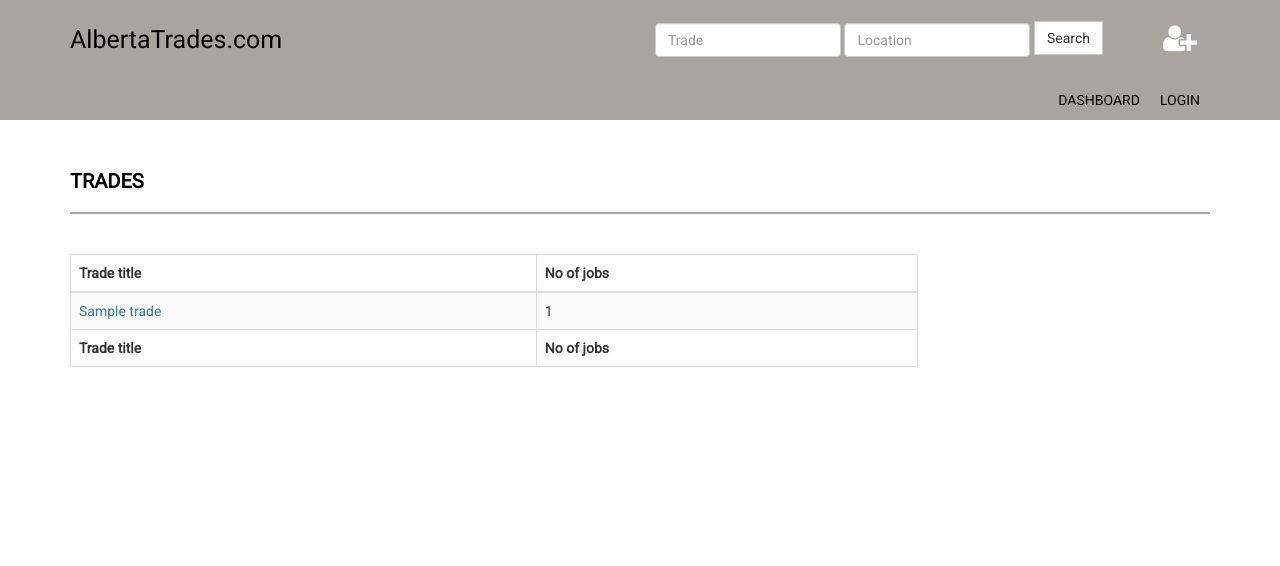
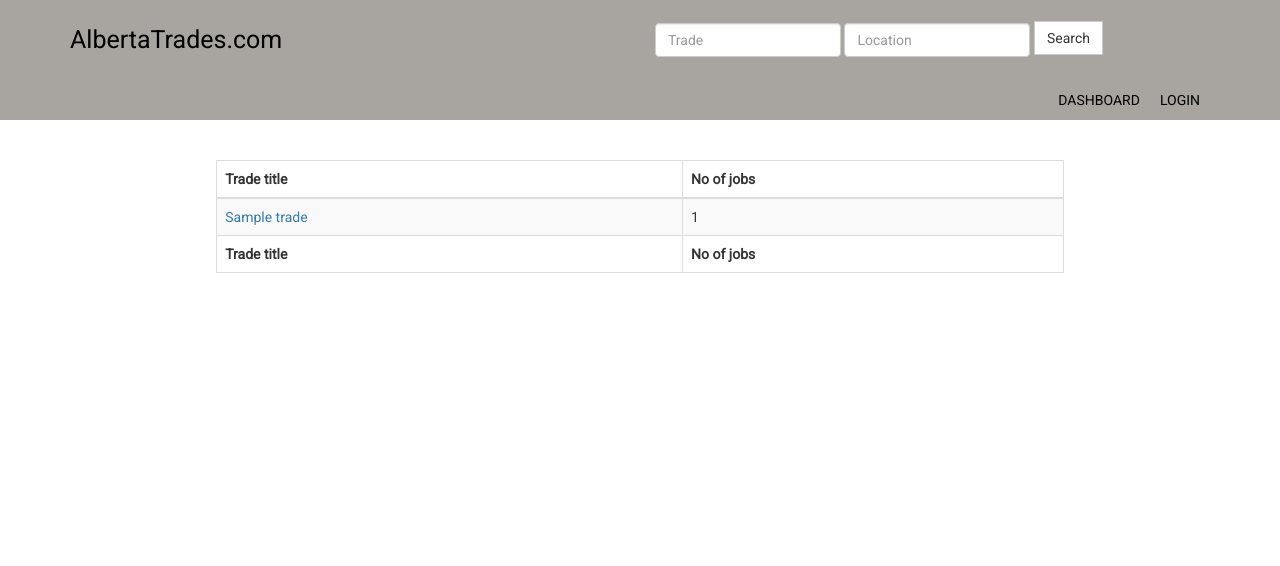
Before and after one commit to asatia07/albertatrades, a Django app: page / in a window 1280 px wide. Shown: the top 566 px of the page. Run offline with Django 3.2, Linux system fonts and the light colour scheme; tables that the repository leaves empty hold one stand-in row (values such as "Sample post"); parts of the project's set-up code (start-up, migrations or seed data) failed here and were passed over; some libraries are stand-ins or nearby versions.

Commit message:
Some UI tweaks..

```diff
--- a/indeed/templates/indeed/home.html
+++ b/indeed/templates/indeed/home.html
@@ -7,12 +7,7 @@
 {% block content %}
   <div class="container">
     <div class="row">
-      <div class="col-md-12">
-        <h4 class="page-head-line">{% trans "Trades" %}</h4>
-      </div>
-    </div>
-    <div class="row">
-      <div class="col-md-9">
+      <div class="col-md-9" style="margin: auto; float: none;">
         <table class="table table-striped table-bordered table-hover display" id="trades" cellspacing="0" width="100%">
             <thead>
               <tr>
--- a/indeed/templates/indeed/search.html
+++ b/indeed/templates/indeed/search.html
@@ -6,12 +6,6 @@
 
 {% block content %}
     <div class="container">
-        <div class="row">
-          <div class="col-md-12">
-            <h4 class="page-head-line">{% trans "Results" %}</h4>
-          </div>
-        </div>
-
 
         <div class="row">
           <div class="col-md-12">
--- a/templates/base.html
+++ b/templates/base.html
@@ -56,15 +56,15 @@
                       <div class="dropdown-menu dropdown-settings">
                         <div style="color: rgb(51, 51, 51);">Welcome, {{user.first_name}}</div>
                         <hr style="border-color: rgb(51, 51, 51);">
-                        <a href="#" class="btn btn-info btn-sm">Full Profile</a>&nbsp;<a href="{% url 'account_logout' %}" class="btn btn-danger btn-sm">Logout</a>
+                        <a href="/accounts/profile/" class="btn btn-info btn-sm">Full Profile</a>&nbsp;<a href="{% url 'account_logout' %}" class="btn btn-danger btn-sm">Logout</a>
                       </div>
                     </li>
                   </ul>
                 </div>
               {% else %}
-                <a href="{% url 'account_signup' %}">
+                <!-- a href="{% url 'account_signup' %}">
                   <i class="fa fa-user-plus login-icon" ></i>
-                </a>
+                </a -->
               {% endif %}
             </div>
           </div>
```
